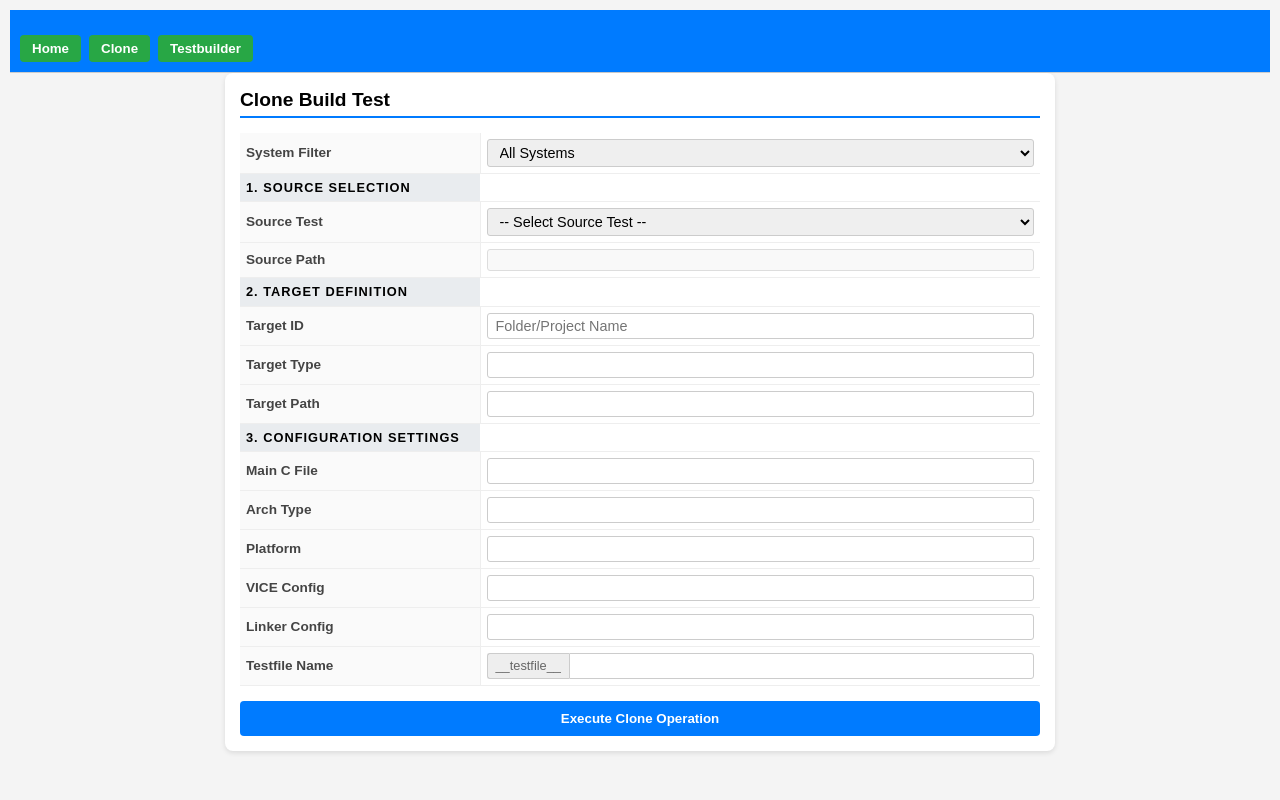
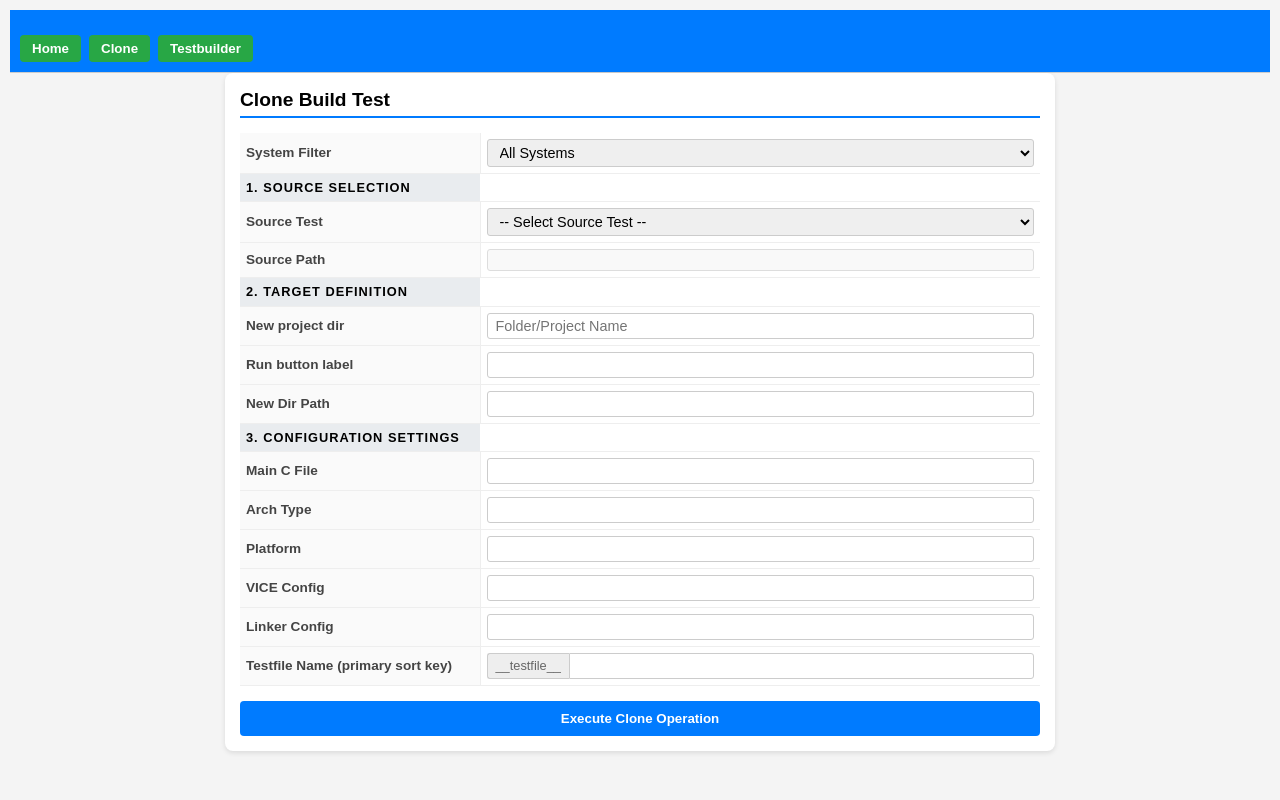
Before and after one commit to xp5-org/flask-testrunner, a Flask app: page /cloneproj in a window 1280 px wide. Run offline with Flask 3, Linux system fonts and the light colour scheme; data that the repository does not hold is empty; parts of the project's set-up code (start-up, migrations or seed data) failed here and were passed over.

Commit message:
path error
fix labels and wrong path

```diff
--- a/templates/cloneproj.html
+++ b/templates/cloneproj.html
@@ -53,15 +53,15 @@
             <div class="row section-head"><div class="cell" colspan="2">2. Target Definition</div></div>
 
             <div class="row">
-                <div class="cell label-cell">Target ID</div>
+                <div class="cell label-cell">New project dir</div>
                 <div class="cell"><input type="text" id="target_id" placeholder="Folder/Project Name"></div>
             </div>
             <div class="row">
-                <div class="cell label-cell">Target Type</div>
+                <div class="cell label-cell">Run button label</div>
                 <div class="cell"><input type="text" id="target_type"></div>
             </div>
             <div class="row">
-                <div class="cell label-cell">Target Path</div>
+                <div class="cell label-cell">New Dir Path</div>
                 <div class="cell"><input type="text" id="target_path"></div>
             </div>
 
@@ -88,7 +88,7 @@
                 <div class="cell"><input type="text" id="cfg_linkerconf"></div>
             </div>
             <div class="row">
-                <div class="cell label-cell">Testfile Name</div>
+                <div class="cell label-cell">Testfile Name (primary sort key)</div>
                 <div class="cell">
                     <div class="input-group">
                         <span class="prefix">__testfile__</span>
@@ -104,6 +104,7 @@
 
     <script>
 let allTestData = [];
+let currentProjBase = ""; // Global to store the base directory
 
 function loadTests() {
     fetch('/testfile_list')
@@ -154,14 +155,17 @@ fetch(`/module_path?src_module=${encodeURIComponent(selected.value)}`)
         .then(res => {
             if (res.status === 'success' && res.config) {
                 const cfg = res.config;
+                const paths = cfg.paths || {};
 
-            const paths = cfg.paths || {};
-            const srcPath = paths.src || '';
-            document.getElementById('src_path_display').value = srcPath;
+                document.getElementById('src_path_display').value = paths.src || '';
 
-            const targetId = selected.dataset.id + '_copy';
-            const projBase = cfg.projbasedir || '';
-            document.getElementById('target_path').value = projBase + targetId + '/';
+                // Store projbasedir and setup Target ID
+                currentProjBase = cfg.projbasedir || '';
+                const targetIdValue = selected.dataset.id + '_copy';
+                document.getElementById('target_id').value = targetIdValue;
+
+                // Set initial Target Path
+                document.getElementById('target_path').value = currentProjBase + targetIdValue + '/';
 
                 loadConfigFields({
                     cmainfile: cfg.cmainfile || '',
@@ -172,12 +176,17 @@ fetch(`/module_path?src_module=${encodeURIComponent(selected.value)}`)
                 });
             }
         });
-
 }
 
+document.getElementById('cfg_testfile').addEventListener('input', function() { this.dataset.userEdited = true; });
 
-
-        document.getElementById('cfg_testfile').addEventListener('input', function() { this.dataset.userEdited = true; });
+// Updated listener to use currentProjBase
+document.getElementById('target_id').addEventListener('input', function() {
+    const name = this.value.trim();
+    if (currentProjBase && name) {
+        document.getElementById('target_path').value = currentProjBase + name + '/';
+    }
+});
 
 function cloneProject() {
     const status = document.getElementById('status');
@@ -214,15 +223,6 @@ fetch(`/module_path?src_module=${encodeURIComponent(selected.value)}`)
     document.getElementById('cfg_linkerconf').value = cfg.linkerconf || '';
 }
 
-        document.getElementById('target_id').addEventListener('input', function() {
-            const src = document.getElementById('src_path_display').value;
-            if (src && this.value.trim()) {
-                const sep = src.includes('\\') ? '\\' : '/';
-                const parts = src.split(/[\\/]/); parts.pop();
-                document.getElementById('target_path').value = parts.join(sep) + sep + this.value.trim() + sep;
-            }
-        });
-
 loadTests();
     </script>
 </body>
```
Lines whose indentation alone changed are shown as unchanged.
